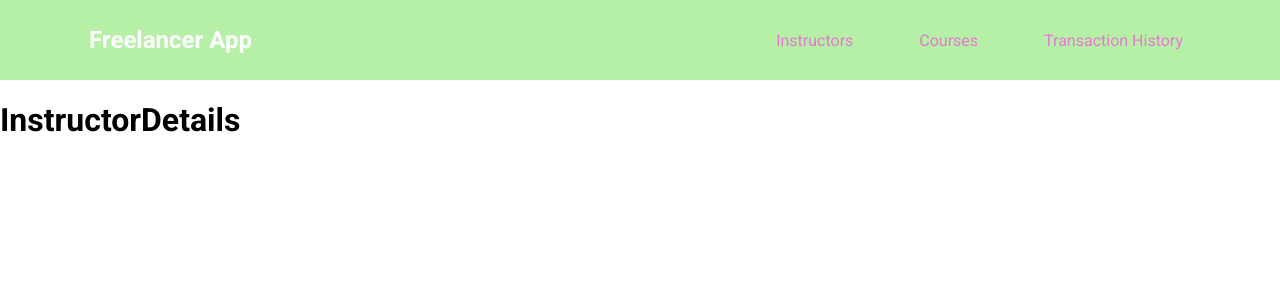
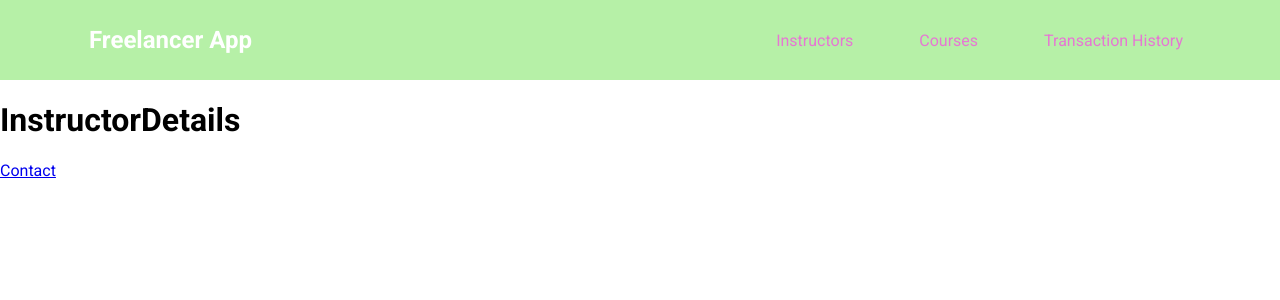
Before and after one commit to kuanhc96/freelance-login-frontend, a Vue app: page /instructors/1 in a window 1280 px wide. Shown: the top 300 px of the page. Built offline with nearby package versions, Linux system fonts and the light colour scheme.

Commit message:
add contact page for instructors

```diff
--- /dev/null
+++ b/src/pages/instructors/InstructorContact.vue
@@ -0,0 +1,3 @@
+<template>
+    <h2>contact</h2>
+</template>
--- a/src/pages/instructors/InstructorDetails.vue
+++ b/src/pages/instructors/InstructorDetails.vue
@@ -1,3 +1,5 @@
 <template>
     <h1>InstructorDetails</h1>
+    <router-view></router-view>
+    <router-link to="/instructors/c1/contact">Contact</router-link>
 </template>
--- a/src/router/router.js
+++ b/src/router/router.js
@@ -7,6 +7,7 @@ import ResetPasswordForm from '../components/ResetPasswordForm.vue';
 
 import InstructorsList from '../pages/instructors/InstructorList'
 import InstructorDetails from '../pages/instructors/InstructorDetails'
+import InstructorContact from '../pages/instructors/InstructorContact'
 import CoursesList from '../pages/courses/CoursesList'
 import CourseDetails from '../pages/courses/CourseDetails'
 import TransactionsList from '../pages/transactions/TransactionsList'
@@ -24,7 +25,7 @@ const routes = [
   { path: '/dashboard', component: Dashboard },
   { path: '/instructors', component: InstructorsList },
   { path: '/instructors/:id', component: InstructorDetails, children: [
-      { path: 'contact', component: null} // /coaches/c1/contact
+      { path: 'contact', component: InstructorContact} // /coaches/c1/contact
   ]},
   { path: '/courses', component: CoursesList },
   { path: '/courses/:id', component: CourseDetails },
```
